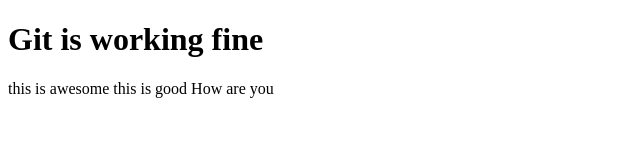
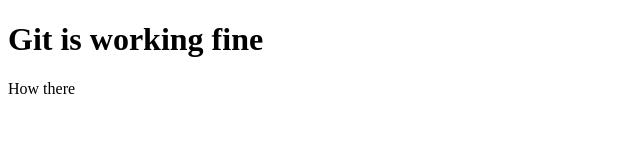
Before and after one commit to kusunil/gitProject, a plain HTML site: page index.html in a window 1280 px wide. Shown: the whole page, without its empty margins (0-640 px from the left). Drawn offline with Linux system fonts and the light colour scheme.

Commit message:
remove some messages
updated

```diff
--- a/index.html
+++ b/index.html
@@ -7,10 +7,6 @@
 </head>
 <body>
     <h1>Git is working fine</h1>
-    <p>
-        this is awesome
-        this is good
-        How are you
-    </p>
+    <p> How there</p>
 </body>
 </html>
```
